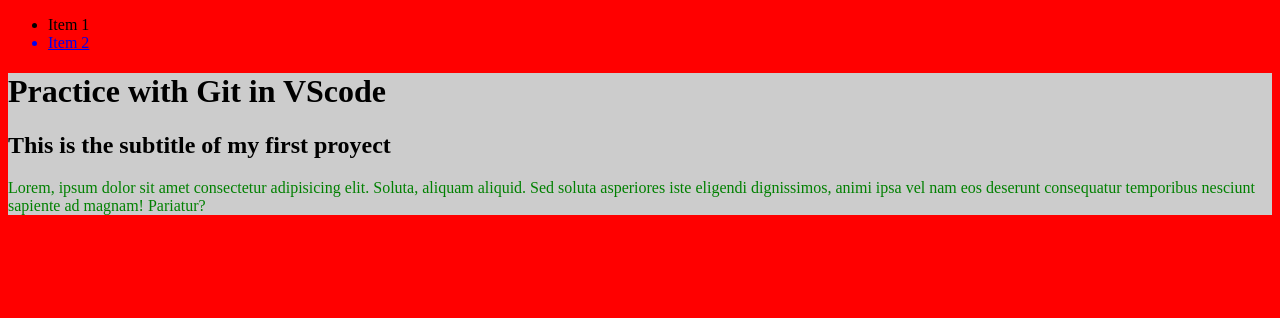
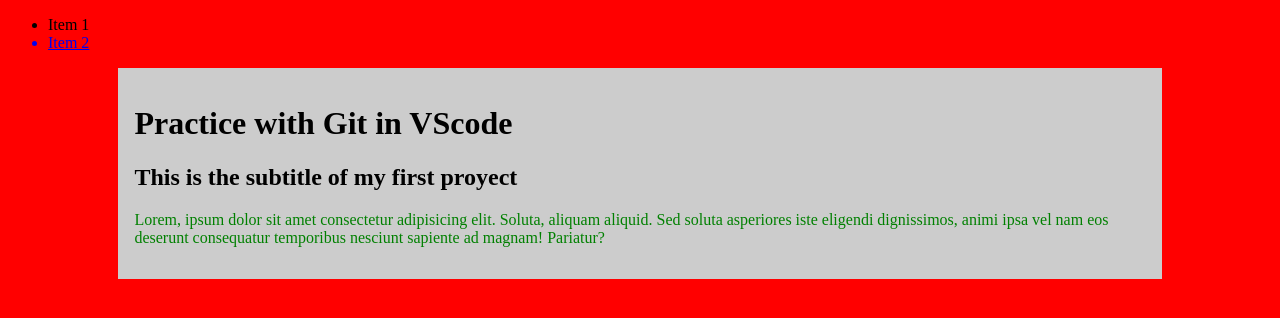
Before and after one commit to susvieja/first-project, a plain HTML site: page index.html in a window 1280 px wide. Drawn offline with Linux system fonts and the light colour scheme.

Commit message:
cambio en  login a login-form y styles

```diff
--- a/css/styles.css
+++ b/css/styles.css
@@ -4,6 +4,8 @@ body{
 main{
 margin:15px auto;
 background-color:#ccc;
+width: 80%;
+padding: 1em;
 }
 .text{
     color: green;
```
Also changed, not shown: login-form.html (renamed from form.html).
